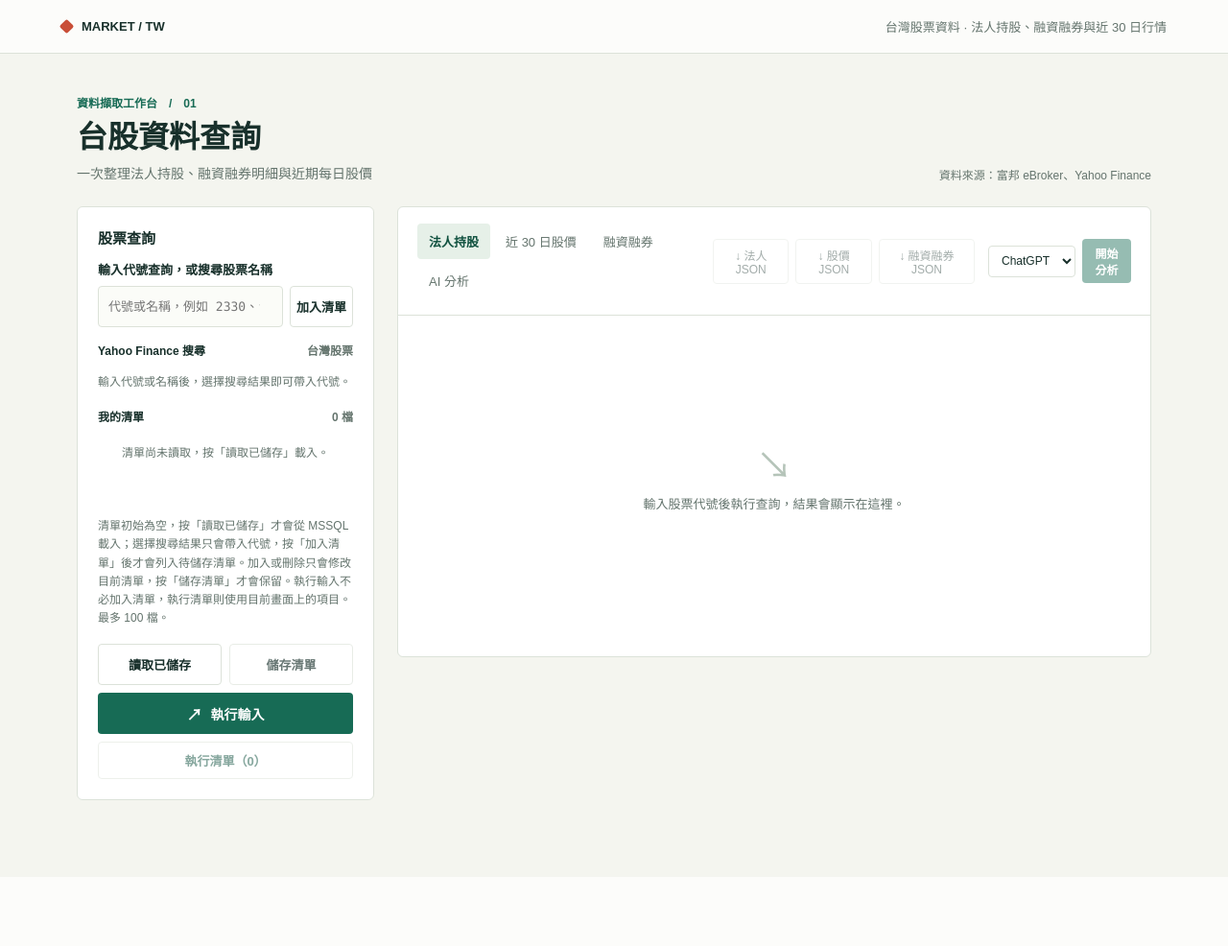
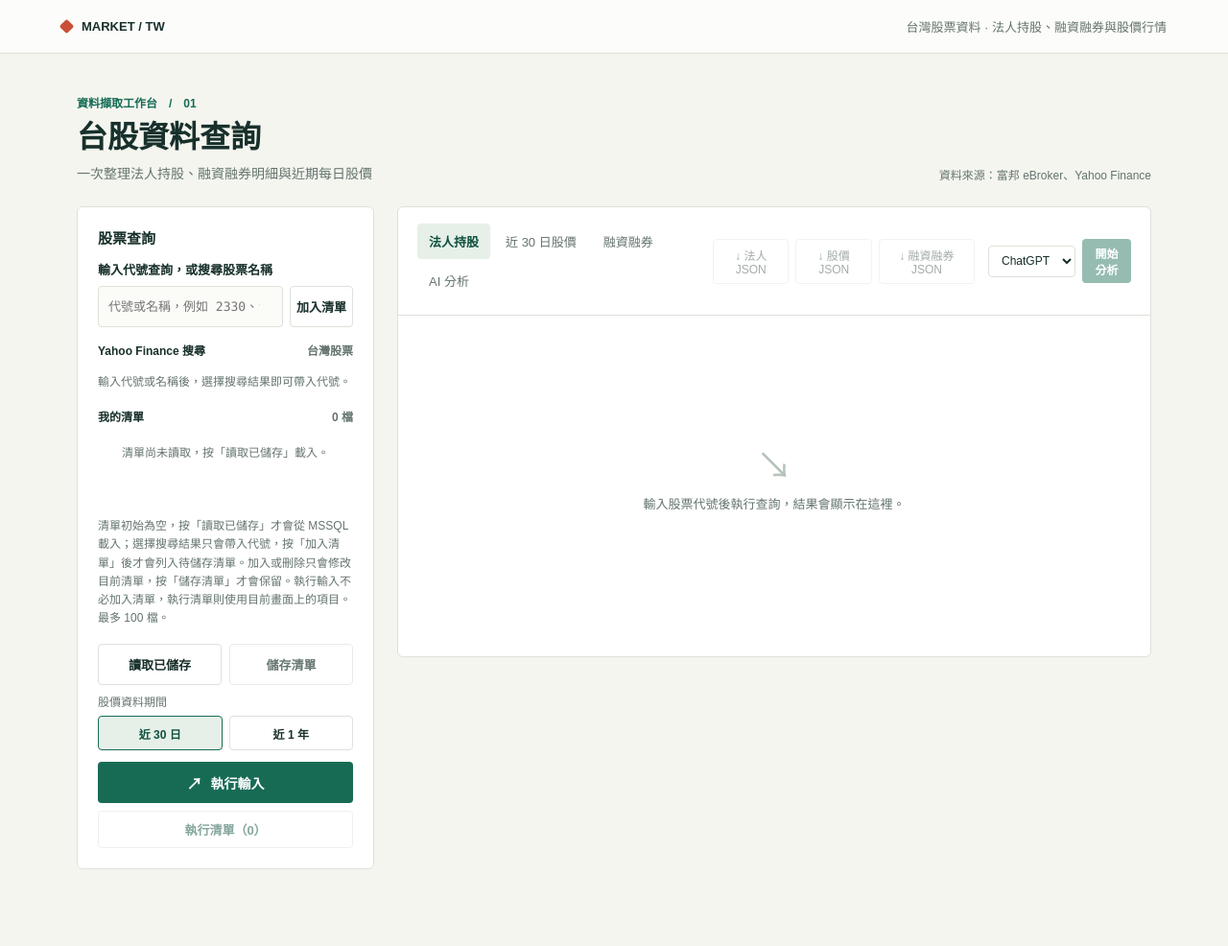
Before and after one commit to radponewowo01-cmyk/Home-python2, a Flask app: page / in a window 1280 px wide. Shown: the whole page at 96% size. Before the commit the page ends 834 px from the top, so only its background shows below. Run offline with Flask 3, Linux system fonts and the light colour scheme.

Commit message:
Add one-year stock price option
Co-authored-by: Copilot <223556219+Copilot@users.noreply.github.com>

```diff
--- a/app.py
+++ b/app.py
@@ -496,7 +496,7 @@ def refine_stock_market_labels(stocks):
     return stocks
 
 
-def run_job(job_id, stock_list):
+def run_job(job_id, stock_list, price_period):
     with jobs_lock:
         jobs[job_id].update({
             "status": "running",
@@ -619,6 +619,7 @@ def run_job(job_id, stock_list):
         institution_data, price_data, margin_short_data = fetch_stock_data(
             stock_list,
             progress_callback=update_progress,
+            price_period=price_period,
         )
         with jobs_lock:
             jobs[job_id].update({
@@ -731,6 +732,10 @@ def save_stock_list():
 def create_job():
     payload = request.get_json(silent=True) or {}
     requested_stocks = payload.get("stocks")
+    price_period = payload.get("price_period", "30d")
+    if price_period not in ("30d", "1y"):
+        return jsonify(error="股價資料期間僅支援近 30 日或近 1 年。"), 400
+
     stock_list, error = validate_stock_list(requested_stocks)
     if error:
         return jsonify(error=error), 400
@@ -746,6 +751,7 @@ def create_job():
         jobs[job_id] = {
             "status": "queued",
             "stocks": stock_list,
+            "price_period": price_period,
             "markets": {},
             "stage": "validating",
             "progress": {"completed": 0, "total": len(stock_list)},
@@ -755,7 +761,7 @@ def create_job():
 
     threading.Thread(
         target=run_job,
-        args=(job_id, stock_list),
+        args=(job_id, stock_list, price_period),
         daemon=True,
     ).start()
     return jsonify(job_id=job_id), 202
--- a/templates/index.html
+++ b/templates/index.html
@@ -87,6 +87,15 @@
     .run-list-button:disabled { cursor: not-allowed; opacity: .5; }
     .run-icon { font-size: 16px; }
     .form-actions { display: grid; grid-template-columns: 1fr; gap: 8px; }
+    .period-control { margin-bottom: 12px; }
+    .period-label { margin-bottom: 7px; color: var(--muted); font-size: 12px; }
+    .period-actions { display: grid; grid-template-columns: 1fr 1fr; gap: 7px; }
+    .period-button {
+      min-height: 36px; border: 1px solid var(--line); border-radius: 4px;
+      color: var(--ink); background: white; font-size: 12px; font-weight: 600;
+    }
+    .period-button[aria-pressed="true"] { border-color: var(--green); color: var(--green-dark); background: var(--soft-green); }
+    .period-button:disabled { cursor: wait; opacity: .6; }
     .list-actions { display: grid; grid-template-columns: 1fr 1fr; gap: 8px; margin-bottom: 8px; }
     .save-button {
       min-height: 43px; border: 1px solid var(--line); border-radius: 4px;
@@ -164,7 +173,7 @@
 <body>
   <header class="topbar">
     <div class="brand"><span class="brand-mark" aria-hidden="true"></span><span>MARKET / TW</span></div>
-    <span class="top-note">台灣股票資料 · 法人持股、融資融券與近 30 日行情</span>
+    <span class="top-note">台灣股票資料 · 法人持股、融資融券與股價行情</span>
   </header>
   <main>
     <div class="heading">
@@ -196,6 +205,13 @@
           <button id="load-button" class="save-button" type="button">讀取已儲存</button>
           <button id="save-button" class="save-button" type="button">儲存清單</button>
         </div>
+        <div class="period-control" role="group" aria-label="股價資料期間">
+          <div class="period-label">股價資料期間</div>
+          <div class="period-actions">
+            <button class="period-button" type="button" data-price-period="30d" aria-pressed="true">近 30 日</button>
+            <button class="period-button" type="button" data-price-period="1y" aria-pressed="false">近 1 年</button>
+          </div>
+        </div>
         <div class="form-actions">
           <button id="run-button" class="run-button" type="submit"><span class="run-icon" aria-hidden="true">↗</span><span>執行輸入</span></button>
           <button id="run-list-button" class="run-list-button" type="button">執行清單</button>
@@ -205,7 +221,7 @@
         <div class="results-head">
           <div class="tabs" role="tablist" aria-label="資料類型">
             <button class="tab" type="button" role="tab" aria-selected="true" data-view="institution">法人持股</button>
-            <button class="tab" type="button" role="tab" aria-selected="false" data-view="prices">近 30 日股價</button>
+            <button id="prices-tab" class="tab" type="button" role="tab" aria-selected="false" data-view="prices">近 30 日股價</button>
             <button class="tab" type="button" role="tab" aria-selected="false" data-view="margin-short">融資融券</button>
             <button class="tab" type="button" role="tab" aria-selected="false" data-view="analysis">AI 分析</button>
           </div>
@@ -225,7 +241,7 @@
         </div>
         <div id="status" class="status" role="status" aria-live="polite" hidden><span class="status-dot" aria-hidden="true"></span><span id="status-text"></span></div>
         <div id="institution-view" class="result-content" role="tabpanel"><div class="empty"><div><span class="empty-mark" aria-hidden="true">↘</span>輸入股票代號後執行查詢，結果會顯示在這裡。</div></div></div>
-        <div id="prices-view" class="result-content" role="tabpanel" hidden><div class="empty"><div><span class="empty-mark" aria-hidden="true">↘</span>近 30 日股價將整理成每日行情表。</div></div></div>
+        <div id="prices-view" class="result-content" role="tabpanel" hidden><div class="empty"><div><span class="empty-mark" aria-hidden="true">↘</span>股價將整理成每日行情表。</div></div></div>
         <div id="margin-short-view" class="result-content" role="tabpanel" hidden><div class="empty"><div><span class="empty-mark" aria-hidden="true">↘</span>融資融券資料將整理成每日明細表。</div></div></div>
         <div id="analysis-view" class="result-content" role="tabpanel" hidden><div class="empty"><div><span class="empty-mark" aria-hidden="true">✳</span>完成查詢後，可根據目前資料產生 AI 分析。</div></div></div>
       </section>
@@ -240,6 +256,8 @@
     const countLabel = document.querySelector("#stock-count");
     const runButton = document.querySelector("#run-button");
     const runListButton = document.querySelector("#run-list-button");
+    const pricePeriodButtons = document.querySelectorAll("[data-price-period]");
+    const pricesTab = document.querySelector("#prices-tab");
     const saveButton = document.querySelector("#save-button");
     const loadButton = document.querySelector("#load-button");
     const addButton = document.querySelector("#add-button");
@@ -267,6 +285,7 @@
     let selectedStockName = "";
     let stockListDirty = false;
     let stockListLoaded = false;
+    let pricePeriod = "30d";
 
     function parseStockCodes(value) {
       return [...new Set(value.split(/[\s,，;；]+/).map(stock => stock.trim()).filter(Boolean))];
@@ -370,6 +389,19 @@
       queryBusy = disabled;
       runButton.disabled = disabled;
       runListButton.disabled = disabled || stockList.length === 0;
+      pricePeriodButtons.forEach(button => { button.disabled = disabled; });
+    }
+
+    function setPricePeriod(period) {
+      pricePeriod = period;
+      pricePeriodButtons.forEach(button => {
+        button.setAttribute("aria-pressed", String(button.dataset.pricePeriod === period));
+      });
+      if (!resultData) updatePricesTab(period);
+    }
+
+    function updatePricesTab(period) {
+      pricesTab.textContent = period === "1y" ? "近 1 年股價" : "近 30 日股價";
     }
 
     function removeUnavailableStocks(stocks) {
@@ -639,12 +671,13 @@
       downloadMarginShort.disabled = true;
       analyzeButton.disabled = true;
       resultData = null;
+      updatePricesTab(pricePeriod);
       setStatus(`正在送出「${source}」查詢工作…`, "running");
       try {
         const response = await fetch("/api/jobs", {
           method: "POST",
           headers: { "Content-Type": "application/json" },
-          body: JSON.stringify({ stocks }),
+          body: JSON.stringify({ stocks, price_period: pricePeriod }),
         });
         const payload = await response.json();
         if (!response.ok) {
@@ -658,6 +691,7 @@
           return;
         }
         resultData = job;
+        updatePricesTab(job.price_period);
         renderInstitution(job.institution_data, job.markets);
         renderPrices(job.price_data, job.markets);
         renderMarginShort(job.margin_short_data, job.markets);
@@ -679,6 +713,9 @@
       runStocks(parseStockCodes(stockCodeInput.value), "輸入");
     });
     runListButton.addEventListener("click", () => runStocks([...stockList], "清單"));
+    pricePeriodButtons.forEach(button => {
+      button.addEventListener("click", () => setPricePeriod(button.dataset.pricePeriod));
+    });
 
     analyzeButton.addEventListener("click", async () => {
       if (!resultData) return;
@@ -720,7 +757,7 @@
       if (resultData) downloadJson(`stock_${timestampString()}.txt`, resultData.institution_data);
     });
     downloadPrices.addEventListener("click", () => {
-      if (resultData) downloadJson(`stock_price_30d_${timestampString()}.txt`, resultData.price_data);
+      if (resultData) downloadJson(`stock_price_${resultData.price_period}_${timestampString()}.txt`, resultData.price_data);
     });
     downloadMarginShort.addEventListener("click", () => {
       if (resultData) downloadJson(`stock_margin_short_${timestampString()}.txt`, resultData.margin_short_data);
--- a/tw_stock.py
+++ b/tw_stock.py
@@ -117,19 +117,20 @@ def _cell_value(row, column):
         return None
 
 
-def fetch_price_data(stock_list):
+def fetch_price_data(stock_list, period="30d"):
     all_price_data = {}
+    period_label = "近 1 年" if period == "1y" else "近 30 日"
 
     for stock in stock_list:
         stock_symbol = None
         try:
             price_data = None
             for candidate_symbol in to_yahoo_symbols(stock):
-                print(f"抓取 {candidate_symbol} 的近 30 日股價")
+                print(f"抓取 {candidate_symbol} 的{period_label}股價")
                 try:
                     candidate_data = yf.download(
                         candidate_symbol,
-                        period="30d",
+                        period=period,
                         auto_adjust=False,
                         progress=False,
                         timeout=15,
@@ -160,13 +161,13 @@ def fetch_price_data(stock_list):
 
             all_price_data[stock] = stock_price_data
         except Exception as error:
-            print(f"無法取得 {stock_symbol or stock} 的近 30 日股價資料，錯誤：{error}")
+            print(f"無法取得 {stock_symbol or stock} 的{period_label}股價資料，錯誤：{error}")
             all_price_data[stock] = []
 
     return all_price_data
 
 
-def fetch_stock_data(stock_list, progress_callback=None):
+def fetch_stock_data(stock_list, progress_callback=None, price_period="30d"):
     if not stock_list:
         return {}, {}, {}
 
@@ -174,7 +175,7 @@ def fetch_stock_data(stock_list, progress_callback=None):
         return (
             stock,
             fetch_institution_data([stock])[stock],
-            fetch_price_data([stock])[stock],
+            fetch_price_data([stock], period=price_period)[stock],
             fetch_margin_short_data([stock])[stock],
         )
 
```
Also changed, not shown: tests/test_market_stocks.py (+42 -3 lines), README.md.
